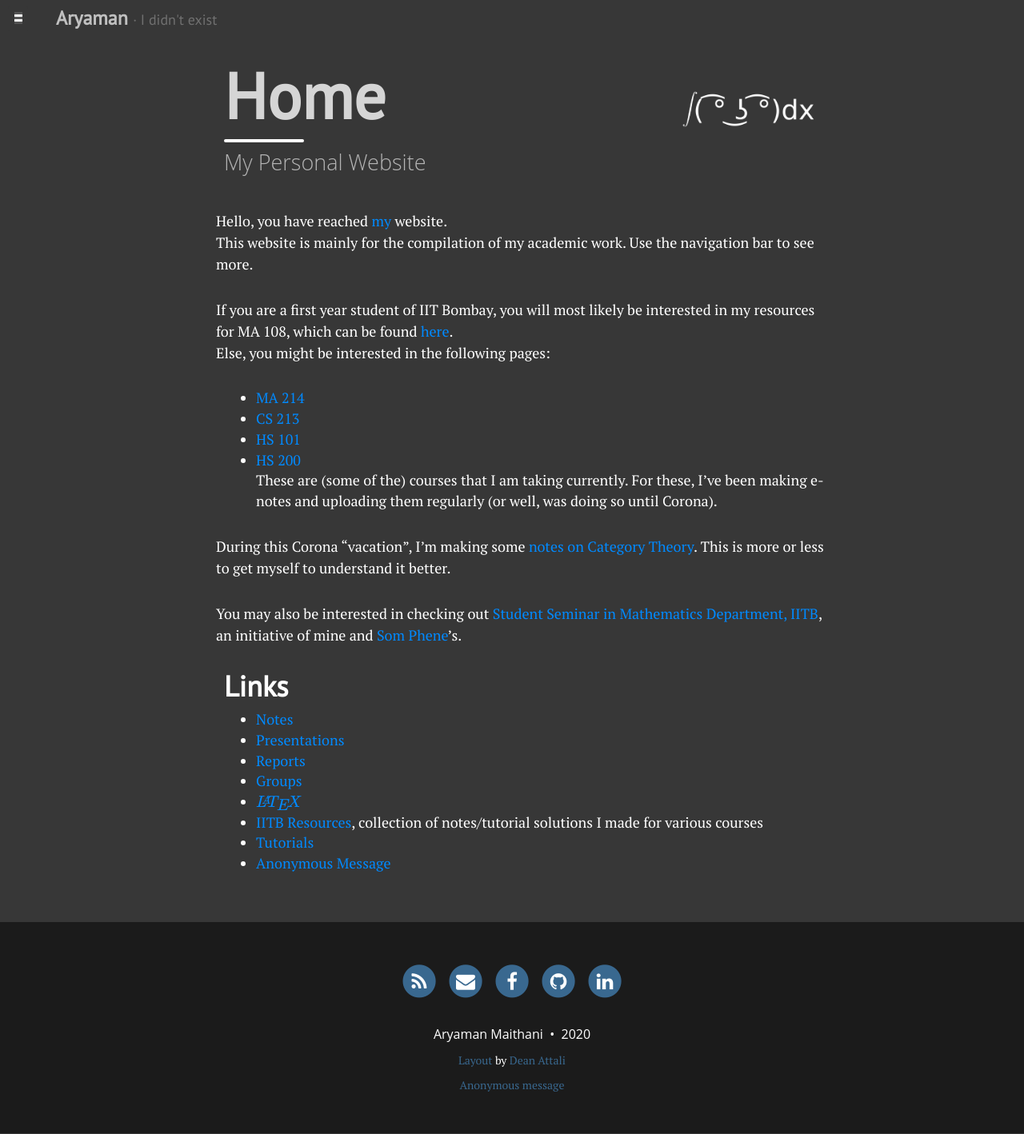
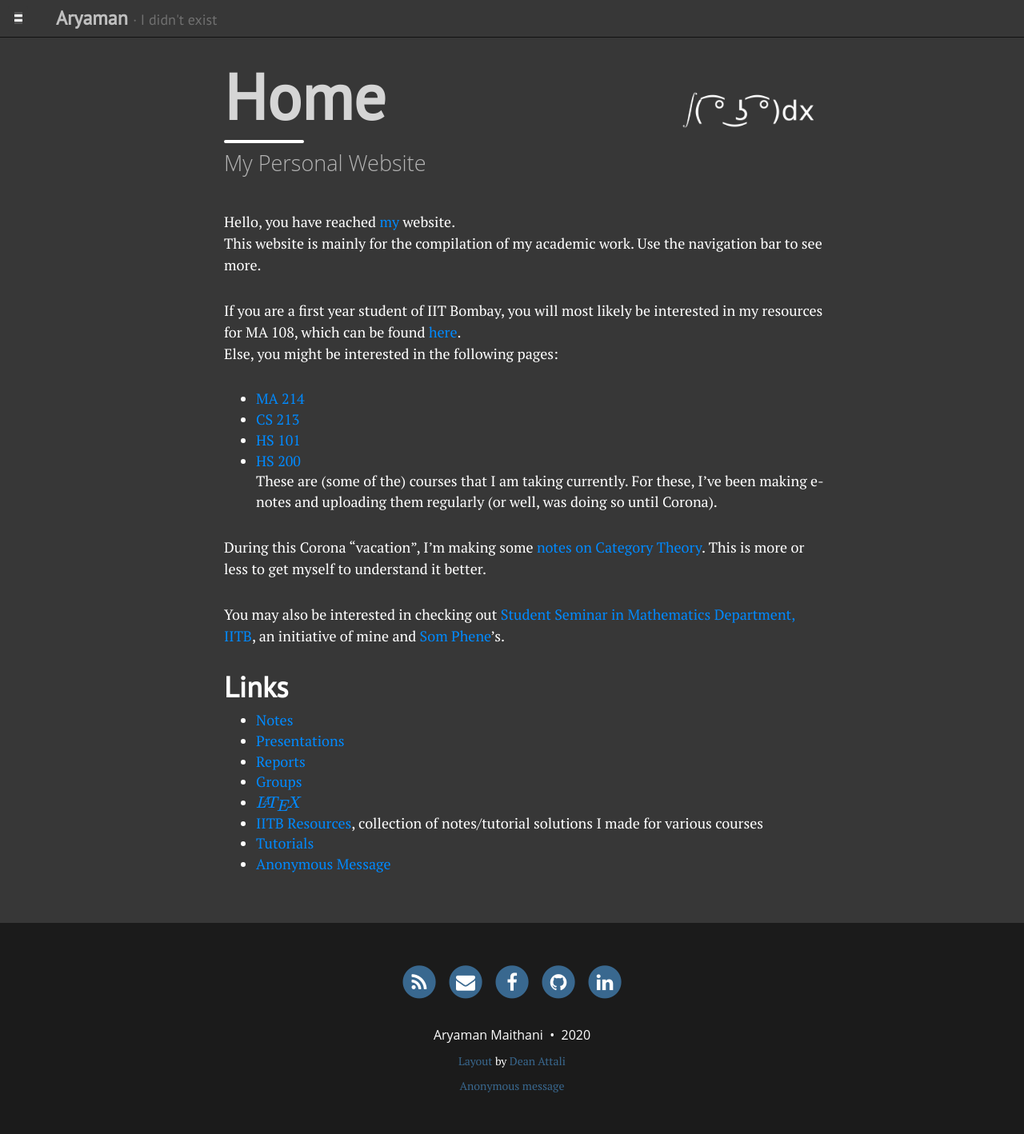
Before and after one commit to randommathguy/randommathguy.github.io, a Jekyll site: the page built from index.md, in a window 1280 px wide. Shown: the whole page at 80% size. Built offline with Jekyll 4.4.1, drawn with Linux system fonts in a browser that asks for light colours; nearby versions of some CDN libraries; formulas are drawn with MathJax 3.

Commit message:
hmmmmmmmmmmmmmmmmmmmmmmm

```diff
--- a/css/main.css
+++ b/css/main.css
@@ -11,7 +11,7 @@ body {
   font-family: "PT Serif", Georgia, "Times New Roman", serif;
   font-size: 18px;
   color: white;/*#404040;*/
-  /*position: relative;*/
+  /*position: absolute;*/
   background-color: {{ site.page-col }};
   {% if site.page-img %}
   background-image: url({{ site.page-img | relative_url }});
@@ -20,7 +20,7 @@ body {
 }
 p {
   line-height: 1.5;
-  margin: 30px -10px;
+  margin: 30px 0px;
 }
 h1,h2,h3,h4,h5,h6 {
   font-family: "PT Sans", Helvetica, Arial, sans-serif;
@@ -59,7 +59,7 @@ hr.small {
 
 .main-explain-area {
   font-family: 'Open Sans', 'Helvetica Neue', Helvetica, Arial, sans-serif;
-  padding: 15px inherit;
+  /*padding: 15px inherit;*/
 }
 
 .hideme {
@@ -744,7 +744,7 @@ A.blog-button:active {text-decoration: none; color: white;}
   padding-top:    1rem;
   padding-bottom: 1rem;
   margin-bottom: 3rem;
-  /*border-bottom: 1px solid #eee;*/
+  border-bottom: 1px solid #111;
 }
 .masthead-title {
   margin-top: 0;
```
